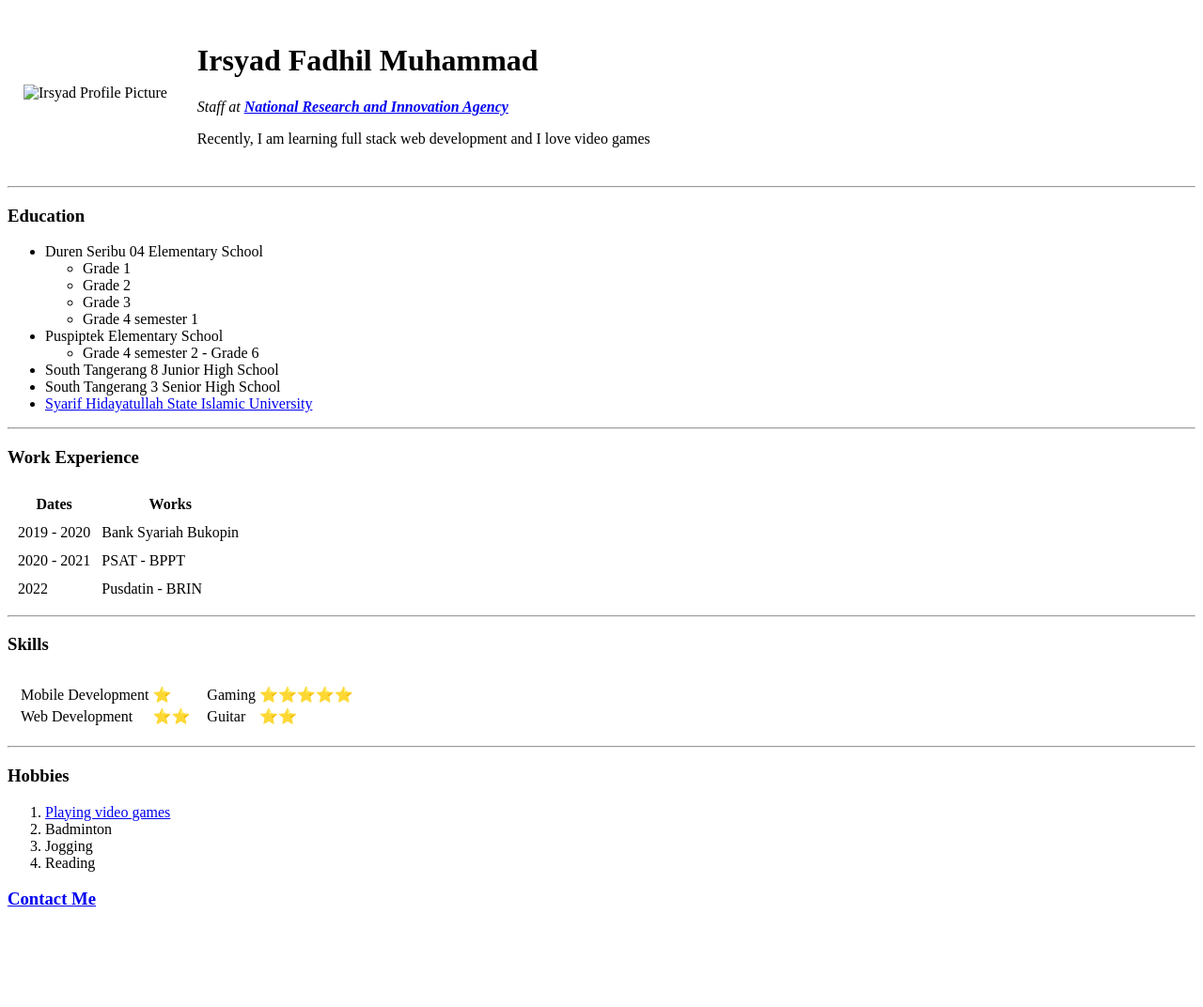
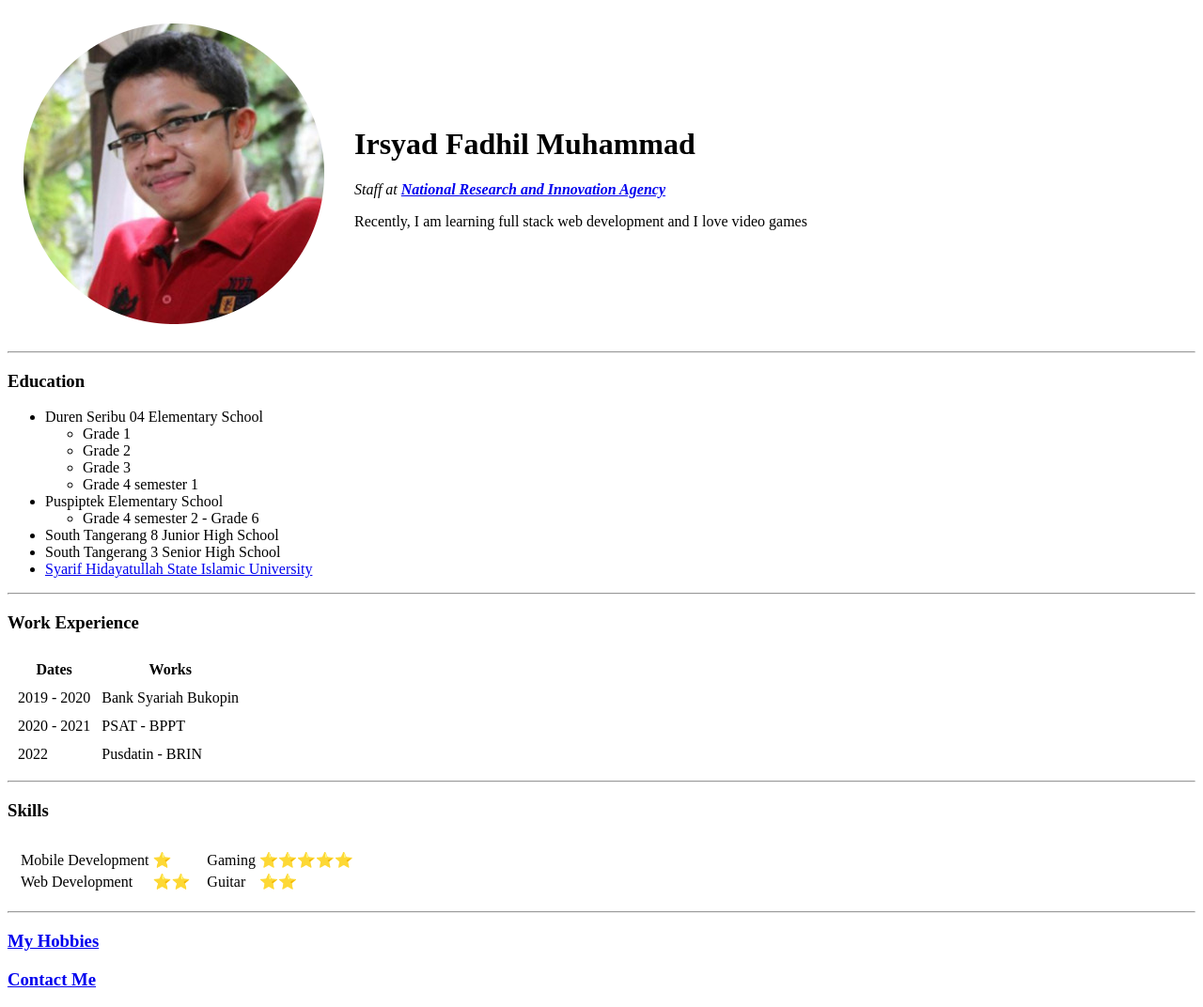
Before and after one commit to irsyadfm/cv, a plain HTML site: page index.html in a window 1280 px wide. Shown: the whole page at 94% size. Before the commit the page ends 987 px from the top, so only its background shows below. Drawn offline with Linux system fonts and the light colour scheme.

Commit message:
Update index.html

```diff
--- a/index.html
+++ b/index.html
@@ -10,7 +10,7 @@
 <body>
   <table cellpadding='15'>
     <tr>
-      <td><img src="irsyad foto.png" alt="Irsyad Profile Picture"></td>
+      <td><img src="images\irsyad foto.png" alt="Irsyad Profile Picture"></td>
       <td><h1>Irsyad Fadhil Muhammad</h1>
       <p><em>Staff at <strong><a href="https://brin.go.id">National Research and Innovation Agency</a></strong></em></p>
       <p>Recently, I am learning full stack web development and  I love video games</p></td>
@@ -89,13 +89,7 @@
     </tr>
   </table>
   <hr>
-  <h3>Hobbies</h3>
-  <ol>
-    <li><a href="https://www.youtube.com/channel/UCNGrWOIkYtbSDnP9QLsir4w">Playing video games</a></li>
-    <li>Badminton</li>
-    <li>Jogging</li>
-    <li>Reading</li>
-  </ol>
+  <h3><a href="hobbies.html">My Hobbies</a></h3>
   <h3><a href="contact.html">Contact Me</a></h3>
 
 </body>
```
